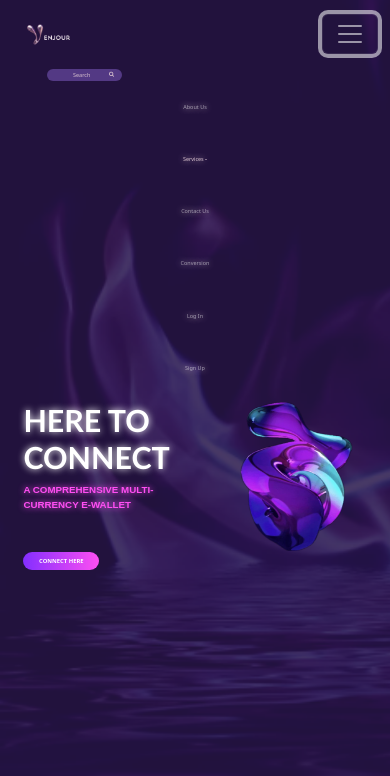
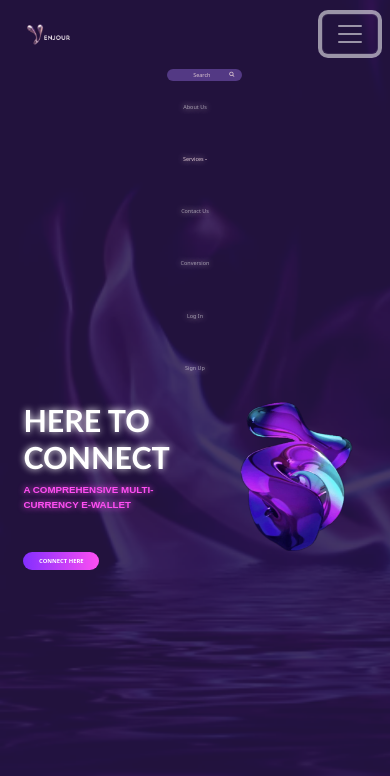
Before and after one commit to Jsly25/C369_GA, a plain HTML site: page index.html in a window 390 px wide. Both pictures are taken after a click on the button 350 px from the left and 34 px from the top of the page. Drawn offline with nearby package versions, Linux system fonts and the light colour scheme.

Commit message:
Fifth Commit

```diff
--- a/styles.css
+++ b/styles.css
@@ -89,3 +89,9 @@
 .dropdown a{
   color:#dac4d0;
 }
+
+@media (max-width: 800px) {
+  .search-container {
+    justify-content: center;
+  }
+}
```
